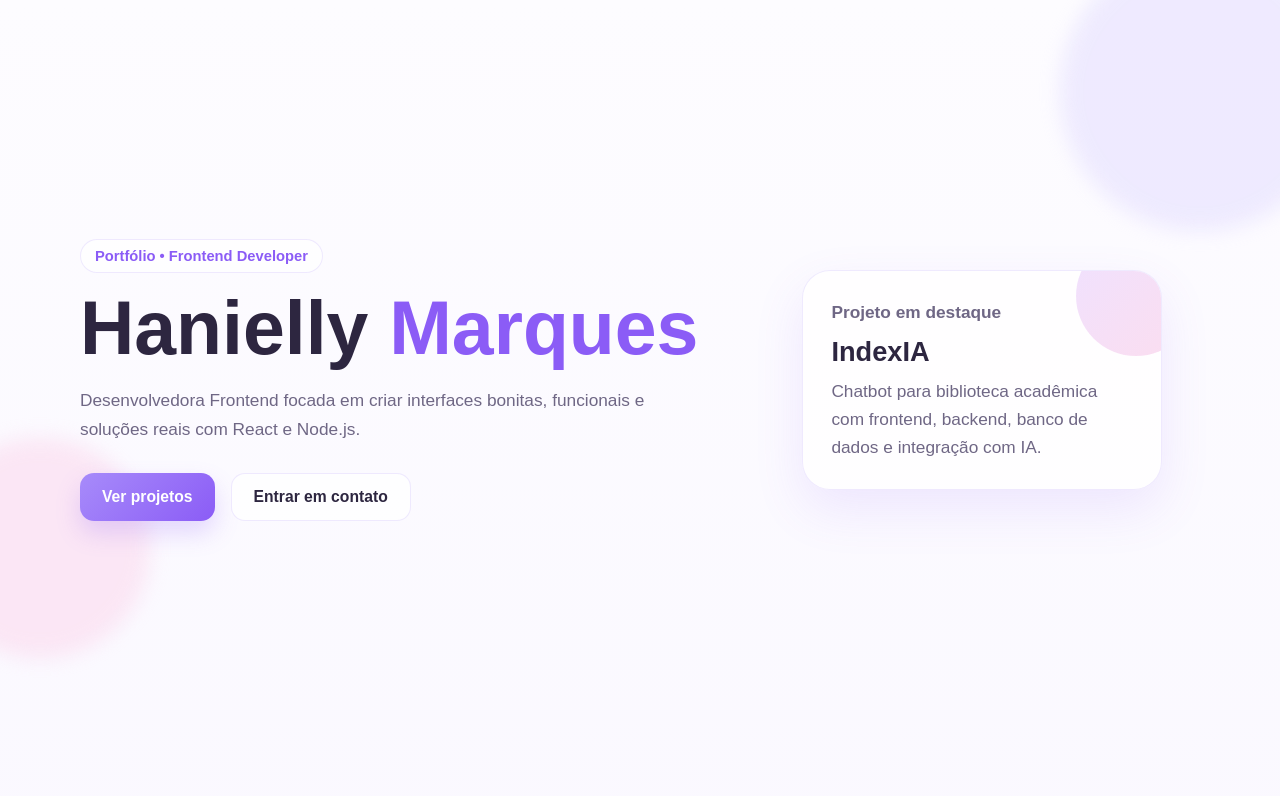
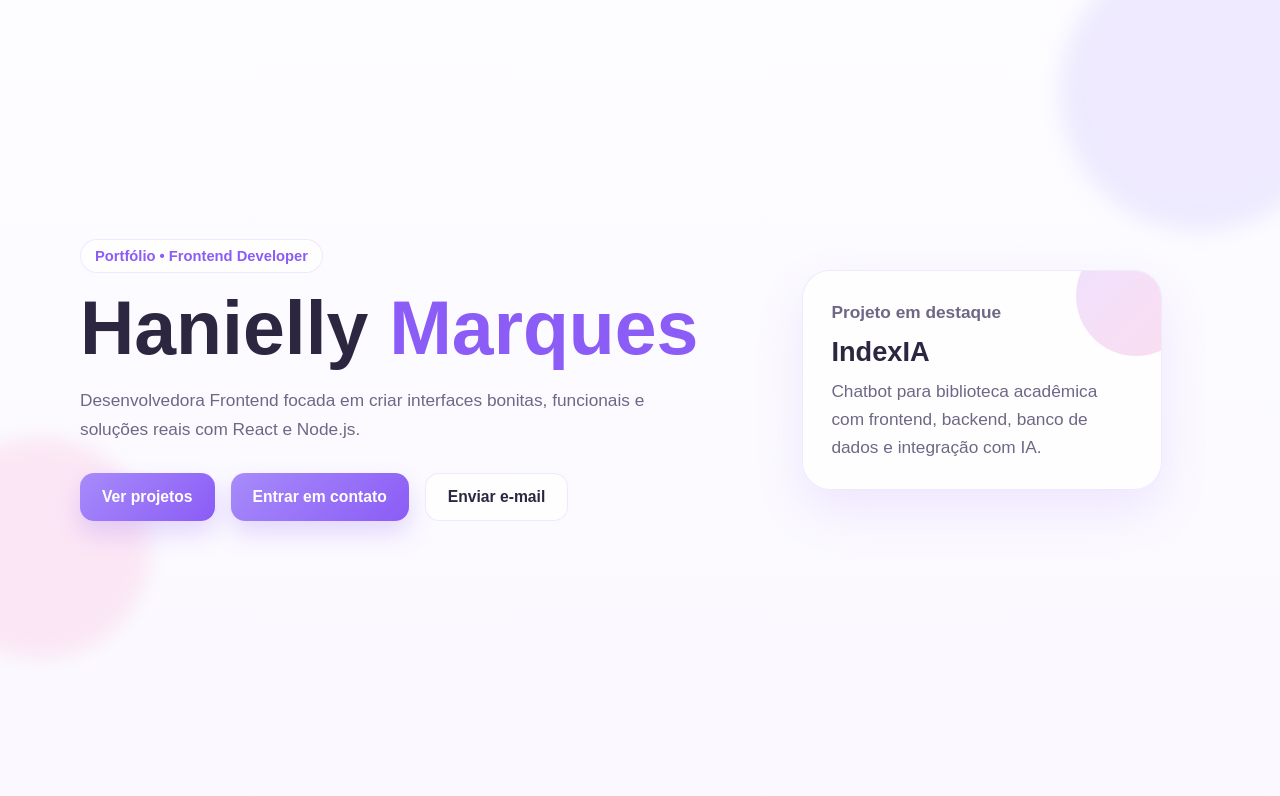
Before and after one commit to haniellymarquesdeveloper-web/Portfolio, a React (Vite) app: page / in a window 1280 px wide. Shown: the top 796 px of the page. Built offline with nearby package versions, Linux system fonts and the light colour scheme.

Commit message:
acrescentei scrow no contato

```diff
--- a/src/App.jsx
+++ b/src/App.jsx
@@ -1,8 +1,8 @@
 import "./App.css";
 
 export default function App() {
-  const scrollToProjects = () => {
-    const section = document.getElementById("projects");
+  const scrollToSection = (id) => {
+    const section = document.getElementById(id);
     section?.scrollIntoView({ behavior: "smooth" });
   };
 
@@ -25,9 +25,19 @@ export default function App() {
             </p>
 
             <div className="hero-buttons">
-              <button onClick={scrollToProjects}>Ver projetos</button>
-              <a href="mailto:haniellymarques66@gmail.com" className="secondary-btn">
+              <button onClick={() => scrollToSection("projects")}>
+                Ver projetos
+              </button>
+
+              <button onClick={() => scrollToSection("contact")}>
                 Entrar em contato
+              </button>
+
+              <a
+                href="mailto:haniellymarques66@gmail.com"
+                className="secondary-btn"
+              >
+                Enviar e-mail
               </a>
             </div>
           </div>
@@ -101,7 +111,7 @@ export default function App() {
           </div>
         </section>
 
-        <section className="contact fade-up delay-5">
+        <section className="contact fade-up delay-5" id="contact">
           <h2>Contato</h2>
           <div className="contact-box">
             <p>
```
